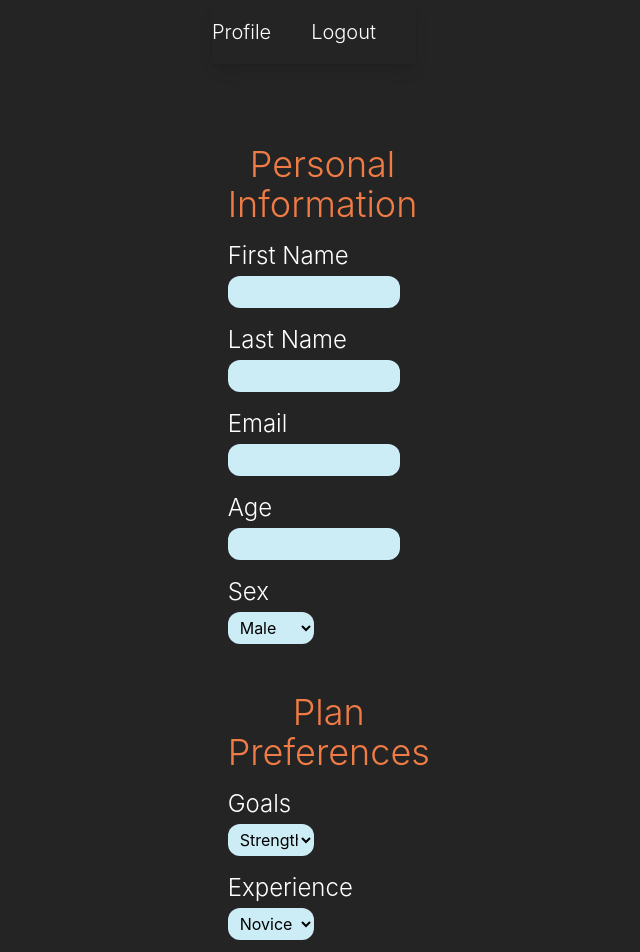
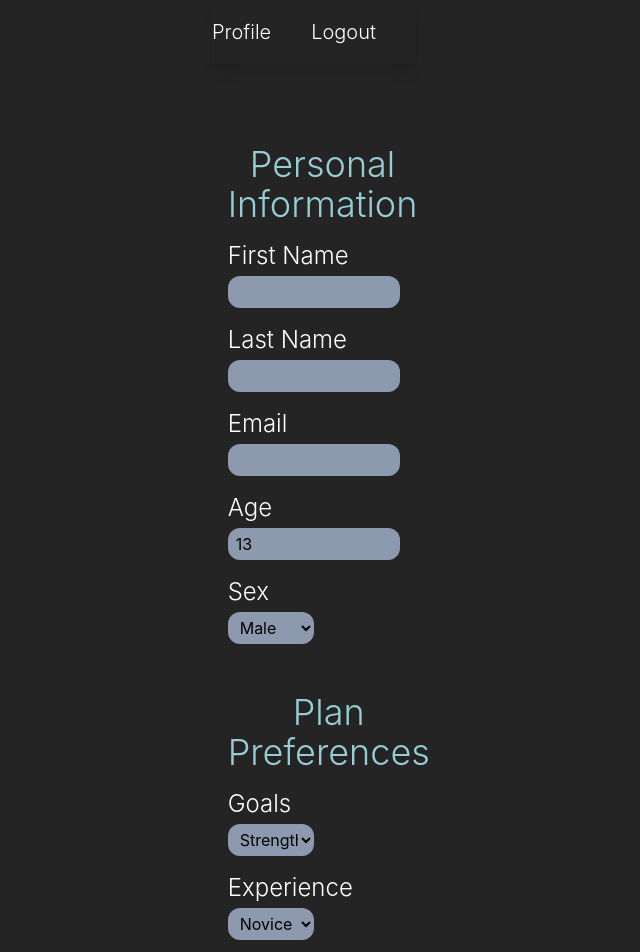
Before and after one commit to jbrijs/swole-ai, a React (Vite) app in the folder client/: page /#/profile in a window 1280 px wide. Shown: the top 952 px of the page, without its empty margins (326-966 px from the left). Built offline with nearby package versions, Linux system fonts and the light colour scheme.

Commit message:
refactored profile.jsx into smaller components

```diff
--- a/client/src/App.css
+++ b/client/src/App.css
@@ -1,6 +1,5 @@
 
 #root {
-  max-width: 1280px;
   margin: 0;
   place-items: center;
   text-align: center;
--- /dev/null
+++ b/client/src/NumberForm.jsx
@@ -0,0 +1,26 @@
+import React from "react";
+
+function NumberForm(content, label, name, onChange, min, max) {
+  return (
+    <>
+      <label
+        className="text-2xl text-white font-light pb-1 pt-4"
+        htmlFor={name}
+      >
+        {label}
+      </label>
+      <input
+        className="p-1 rounded-xl bg-primary w-full pl-2"
+        type="number"
+        name={name}
+        id={name}
+        value={content}
+        onChange={onChange}
+        min={min}
+        max={max}
+      />
+    </>
+  );
+}
+
+export default NumberForm;
--- a/client/src/Profile.jsx
+++ b/client/src/Profile.jsx
@@ -1,46 +1,35 @@
-import React from "react";
+import React, { useState } from "react";
+import TextForm from "./TextForm";
+import NumberForm from "./NumberForm";
+import { sexOptions, goalOptions, experienceOptions } from "./utils/options";
+import SelectionForm from "./SelectionForm";
 
 function Profile() {
+  const [firstName, setFirstName] = useState("")
+  const [lastName, setLastName] = useState("")
+  const [email, setEmail] = useState("")
+  const [age, setAge] = useState(13)
+  const [sex, setSex] = useState("")
+  const [goal, setGoal] = useState("")
+  const [experience, setExperience] = useState("")
+
+
+  async function createProfile(e){
+    e.preventDefault()
+  }
   return (
     <>
   <div className="flex flex-col justify-center items-center m-20">
-    <form action="/" method="POST" className="flex flex-col items-start w-1/2">
+    <form onSubmit={createProfile} className="flex flex-col items-start w-1/2">
       <h2 className="text-4xl font-light text-tertiary">Personal Information</h2>
-      <label className="text-2xl text-white font-light pb-1 pt-4" htmlFor="first_name">First Name</label>
-      <input className="p-1 rounded-xl bg-primary w-full pl-2" type="text" id="first_name" name="first_name" />
-
-      <label className="text-2xl text-white font-light pb-1 pt-4" htmlFor="last_name">Last Name</label>
-      <input className="p-1 rounded-xl bg-primary w-full pl-2" type="text" id="last_name" name="last_name" />
-
-      <label className="text-2xl text-white font-light pb-1 pt-4" htmlFor="email">Email</label>
-      <input className="p-1 rounded-xl bg-primary w-full pl-2" type="email" id="email" name="email" />
-
-      <label className="text-2xl text-white font-light pb-1 pt-4" htmlFor="age">Age</label>
-      <input className="p-1 rounded-xl bg-primary w-full pl-2" type="number" id="age" name="age" min="13" max="100"/>
-
-      <label className="text-2xl text-white font-light pb-1 pt-4" htmlFor="sex">Sex</label>
-      <select className="h-8 rounded-xl bg-primary w-1/2 pl-2" id="sex" name="sex">
-        <option value="M">Male</option>
-        <option value="F">Female</option>
-        <option value="U">Other/Choose not to say</option>
-      </select>
-
+      {TextForm(firstName, "First Name", "first_name", e => setFirstName(e.target.value), "text")}
+      {TextForm(lastName, "Last Name", "last_name", e => setLastName(e.target.value), "text")}
+      {TextForm(email, "Email", "email", e => setEmail(e.target.value), "email")}
+      {NumberForm(age, "Age", "age", e => Number(setAge(e.target.value)), 13, 100)}
+      {SelectionForm(sex, "Sex", "sex", e => setSex(e.target.value), sexOptions)}
       <h2 className="text-4xl font-light text-tertiary pt-12">Plan Preferences</h2>
-      <label className="text-2xl text-white font-light pb-1 pt-4" htmlFor="goals">Goals</label>
-      <select className="h-8 rounded-xl bg-primary w-1/2 pl-2" id="goals" name="goals">
-        <option value="S">Strength</option>
-        <option value="F">Fat Loss</option>
-        <option value="M">Muscle Gain</option>
-      </select>
-
-      <label className="text-2xl text-white font-light pb-1 pt-4" htmlFor="experience">Experience</label>
-      <select className="h-8 rounded-xl bg-primary w-1/2 pl-2" id="experience" name="experience">
-        <option value="N">Novice</option>
-        <option value="B">Beginner</option>
-        <option value="I">Intermediate</option>
-        <option value="A">Advanced</option>
-      </select>
-
+      {SelectionForm(goal, "Goals", "goal", e => setGoal(e.target.value), goalOptions)}
+      {SelectionForm(experience, "Experience", "experience", e => setExperience(e.target.value), experienceOptions)}
       <button type="submit" className="my-4 h-12 bg-secondary rounded-xl px-8 mt-8 text-white">Submit</button>
     </form>
   </div>
--- /dev/null
+++ b/client/src/SelectionForm.jsx
@@ -0,0 +1,29 @@
+import React from "react";
+
+function SelectionForm(content, label, name, onChange, options) {
+  return (
+    <>
+      <label
+        className="text-2xl text-white font-light pb-1 pt-4"
+        htmlFor={name}
+      >
+        {label}
+      </label>
+      <select
+        className="h-8 rounded-xl bg-primary w-1/2 pl-2"
+        id={name}
+        name={name}
+        onChange={onChange}
+        value={content}
+      >
+        {options.map((option) => (
+          <option key={option.value} value={option.value}>
+            {option.label}
+          </option>
+        ))}
+      </select>
+    </>
+  );
+}
+
+export default SelectionForm;
--- /dev/null
+++ b/client/src/TextForm.jsx
@@ -0,0 +1,24 @@
+import React from "react";
+
+function TextForm(content, label, name, onChange, type) {
+  return (
+    <>
+      <label
+        className="text-2xl text-white font-light pb-1 pt-4"
+        htmlFor={name}
+      >
+        {label}
+      </label>
+      <input
+        className="p-1 rounded-xl bg-primary w-full pl-2"
+        type={type}
+        name={name}
+        id={name}
+        value={content}
+        onChange={onChange}
+      />
+    </>
+  );
+}
+
+export default TextForm;
--- /dev/null
+++ b/client/src/utils/options.js
@@ -0,0 +1,18 @@
+export const sexOptions = [
+  { value: "M", label: "Male" },
+  { value: "F", label: "Female" },
+  { value: "U", label: "Other/Choose not to say" },
+];
+
+export const goalOptions = [
+  { value: "S", label: "Strength" },
+  { value: "F", label: "Fat Loss" },
+  { value: "M", label: "Muscle Gain" },
+];
+
+export const experienceOptions = [
+  { value: "N", label: "Novice" },
+  { value: "B", label: "Beginner" },
+  { value: "I", label: "Intermediate" },
+  { value: "A", label: "Advanced" },
+];
--- a/client/tailwind.config.js
+++ b/client/tailwind.config.js
@@ -4,10 +4,10 @@ export default {
   theme: {
     extend: {
       colors: {
-        primary: "#CDEDF6",
-        secondary: "#4E878C",
-        tertiary: "#EF7B45",
-        accent: "#E2C044",
+        primary: "#8D99AE",
+        secondary: "#92B3C0",
+        tertiary: "#96CCD2",
+        accent: "#F26419",
       },
     },
   },
```
